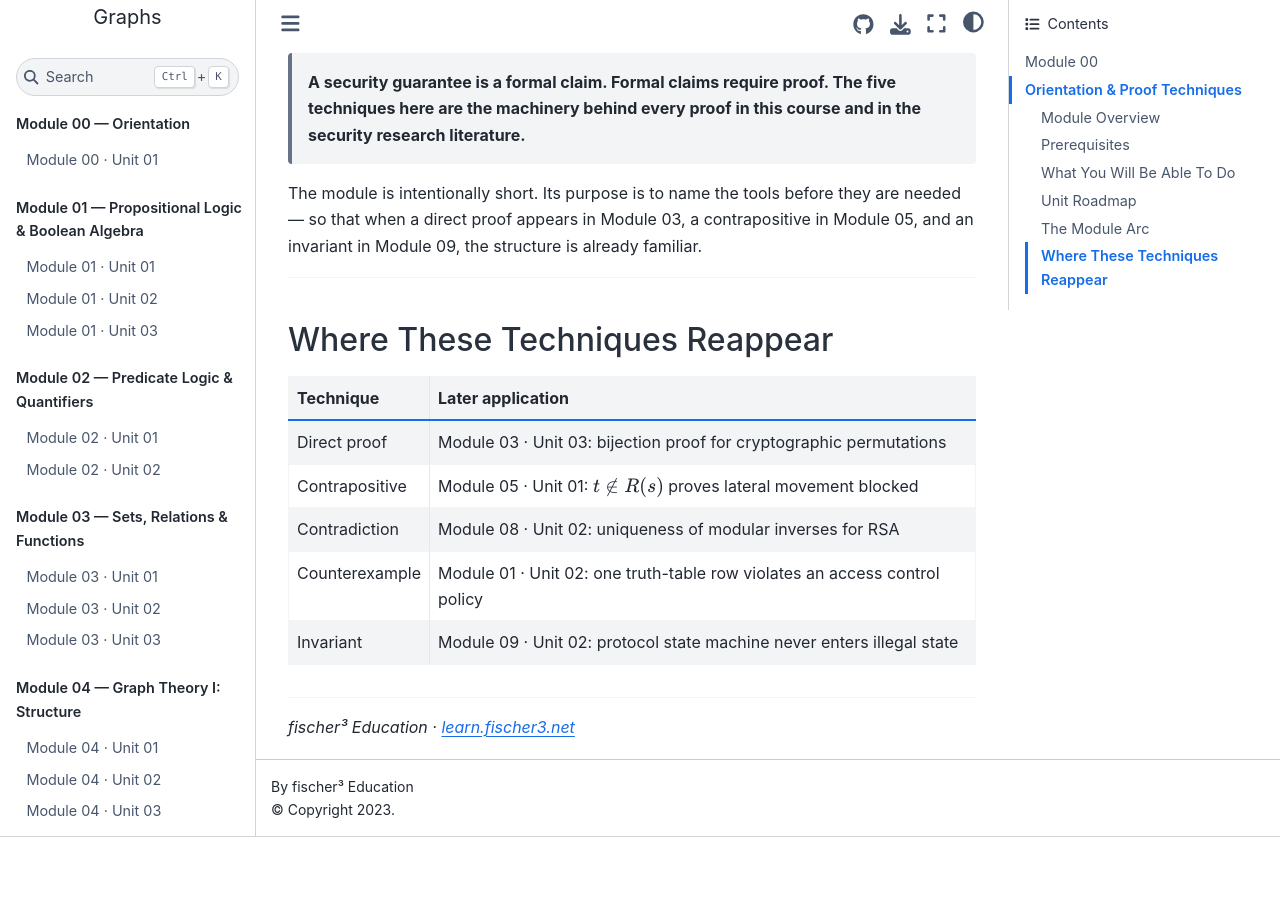
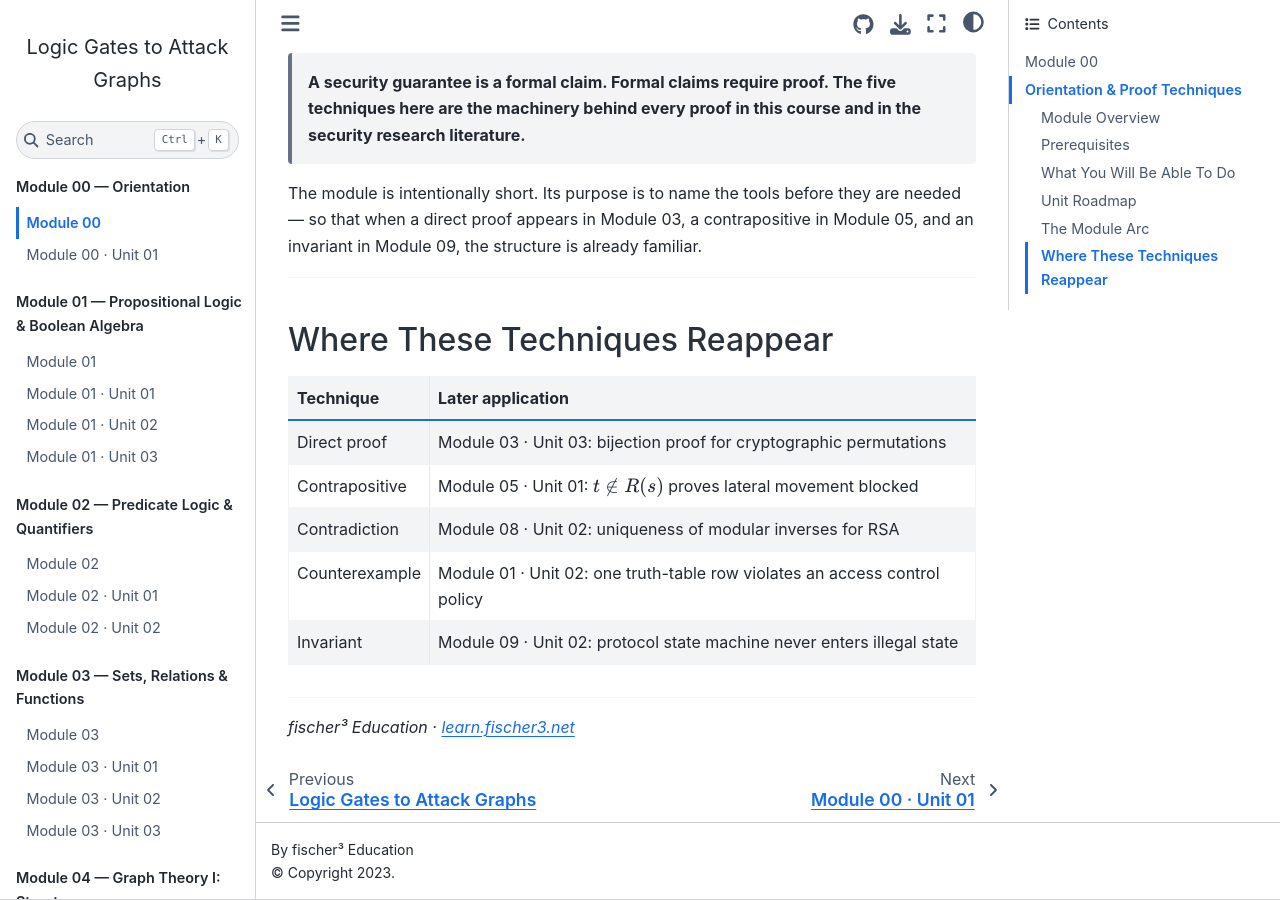
Before and after one commit to fischer3-net/jupyter-gates-to-graphs, a Jupyter Book: the page built from modules/module-00/module-00-index.md, in a window 1280 px wide and 900 px high, scrolled down 1837 px. Built offline with Jupyter Book 1.0.4 settings and Sphinx 7.4.7 and the Sphinx Book theme 1.1.4, drawn with Linux system fonts in a browser that asks for light colours; pages that are not in the unit, such as notebooks, are missing from menus; before the commit the page ends 2674 px from its top, so only the background shows below that.

```diff
--- a/_toc.yml
+++ b/_toc.yml
@@ -7,25 +7,25 @@
 parts:
   - caption: "Module 00 — Orientation"
     chapters:
-      - file: modules/module-00/index
+      - file: modules/module-00/module-00-index
       - file: modules/module-00/unit-01-proof-techniques
 
   - caption: "Module 01 — Propositional Logic & Boolean Algebra"
     chapters:
-      - file: modules/module-01/index
+      - file: modules/module-01/module-01-index
       - file: modules/module-01/unit-01-propositions-connectives
       - file: modules/module-01/unit-02-truth-tables
       - file: modules/module-01/unit-03-boolean-algebra-access-control
 
   - caption: "Module 02 — Predicate Logic & Quantifiers"
     chapters:
-      - file: modules/module-02/index
+      - file: modules/module-02/module-02-index
       - file: modules/module-02/unit-01-predicates-quantifiers
       - file: modules/module-02/unit-02-formalizing-security-properties
 
   - caption: "Module 03 — Sets, Relations & Functions"
     chapters:
-      - file: modules/module-03/index
+      - file: modules/module-03/module-03-index
       - file: modules/module-03/unit-01-sets-operations
       - file: modules/module-03/unit-02-relations-functions
       - file: modules/module-03/unit-03-bijections-crypto
@@ -39,38 +39,38 @@
 
   - caption: "Module 05 — Graph Theory II: Algorithms"
     chapters:
-      - file: modules/module-05/index
+      - file: modules/module-05/module-05-index
       - file: modules/module-05/unit-01-traversal-reachability
       - file: modules/module-05/unit-02-shortest-path-attack-graphs
       - file: modules/module-05/unit-03-zero-trust-segmentation
 
   - caption: "Module 06 — Trees & Recursion"
     chapters:
-      - file: modules/module-06/index
+      - file: modules/module-06/module-06-index
       - file: modules/module-06/unit-01-trees-definitions
       - file: modules/module-06/unit-02-parse-trees-prompt-injection
       - file: modules/module-06/unit-03-decision-trees-classifiers
 
   - caption: "Module 07 — Combinatorics & Counting"
     chapters:
-      - file: modules/module-07/index
+      - file: modules/module-07/module-07-index
       - file: modules/module-07/unit-01-counting-principles
       - file: modules/module-07/unit-02-adversarial-enumeration
 
   - caption: "Module 08 — Number Theory & Modular Arithmetic"
     chapters:
-      - file: modules/module-08/index
+      - file: modules/module-08/module-08-index
       - file: modules/module-08/unit-01-divisibility-modular-arithmetic
       - file: modules/module-08/unit-02-crypto-primitives
 
   - caption: "Module 09 — Automata & Formal Languages"
     chapters:
-      - file: modules/module-09/index
+      - file: modules/module-09/module-09-index
       - file: modules/module-09/unit-01-finite-automata
       - file: modules/module-09/unit-02-protocol-state-machines
       - file: modules/module-09/unit-03-regex-security
 
   - caption: "Module 10 — Capstone"
     chapters:
-      - file: modules/module-10/index
+      - file: modules/module-10/module-10-index
       - file: modules/module-10/unit-01-capstone-threat-model
```
